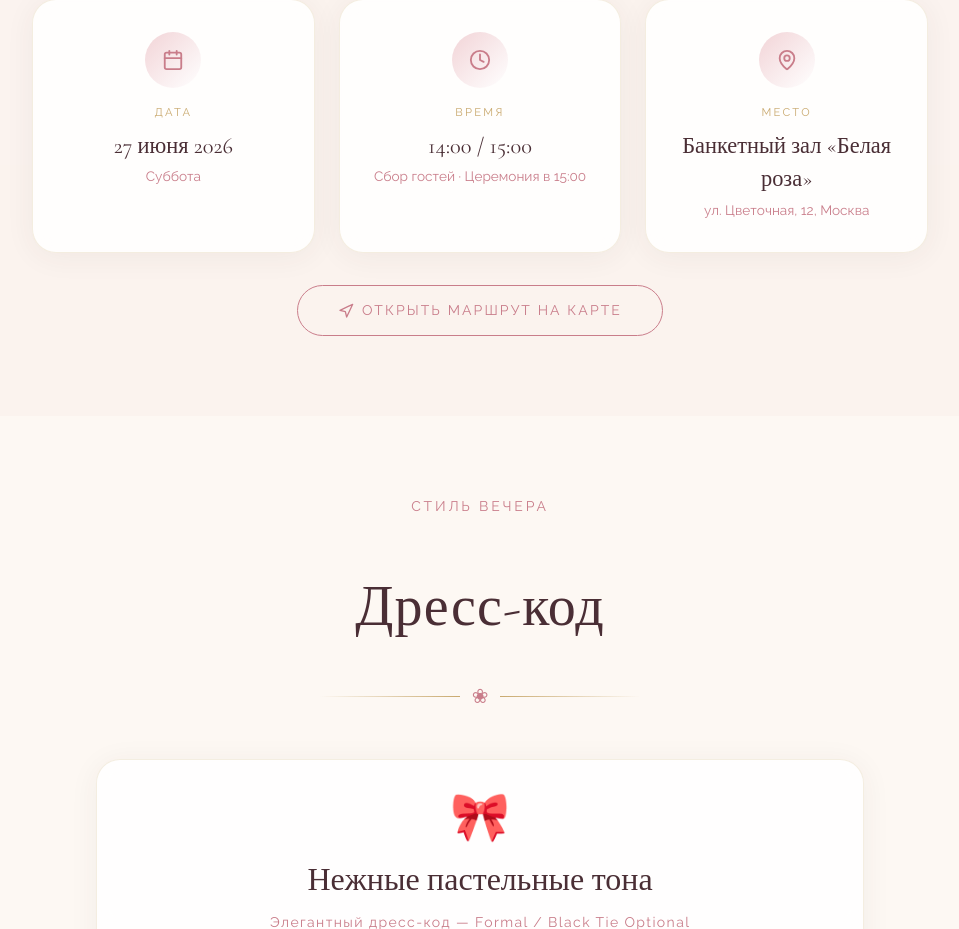
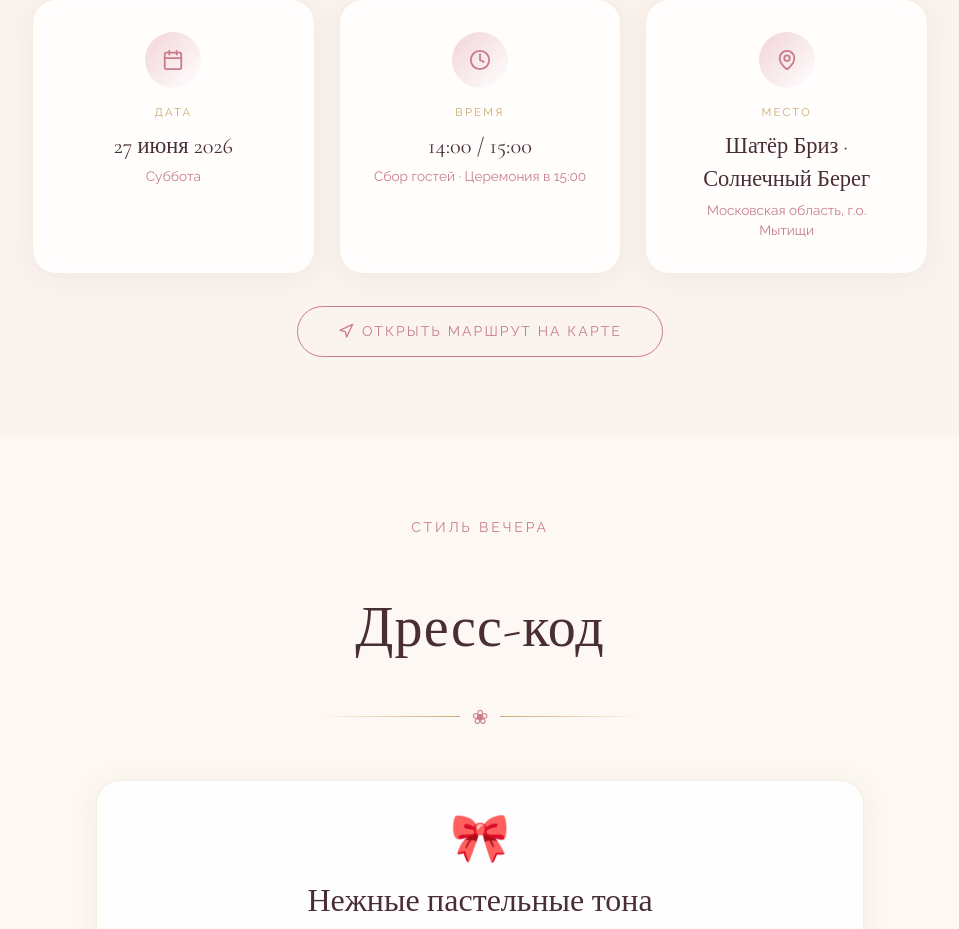
Before and after one commit to pr-poehali-dev/wedding-invitation-artyom-tatyana, a React (Vite) app: page / in a window 1280 px wide. Shown: the part 2091-3020 px from the top of the page, without its empty margins (160-1119 px from the left). Built offline with nearby package versions, Linux system fonts and the light colour scheme.

Commit message:
Add Sunny Beach venue Mytischi

```diff
--- a/src/pages/Index.tsx
+++ b/src/pages/Index.tsx
@@ -165,7 +165,7 @@ export default function Index() {
           {[
             { icon: "Calendar", label: "Дата", value: "27 июня 2026", sub: "Суббота" },
             { icon: "Clock", label: "Время", value: "14:00 / 15:00", sub: "Сбор гостей · Церемония в 15:00" },
-            { icon: "MapPin", label: "Место", value: "Банкетный зал «Белая роза»", sub: "ул. Цветочная, 12, Москва" },
+            { icon: "MapPin", label: "Место", value: "Шатёр Бриз · Солнечный Берег", sub: "Московская область, г.о. Мытищи" },
           ].map(({ icon, label, value, sub }) => (
             <div key={label} className="wedding-card text-center">
               <div className="w-14 h-14 rounded-full mx-auto mb-4 flex items-center justify-center"
@@ -182,7 +182,7 @@ export default function Index() {
         {/* Map link */}
         <div className="text-center mt-8">
           <a
-            href="https://yandex.ru/maps/?text=ул.+Цветочная,+12,+Москва"
+            href="https://yandex.ru/maps/org/solnechny_bereg/74953171641?si=xnm3y2na3jdtrk0q2167npj274"
             target="_blank"
             rel="noopener noreferrer"
             className="btn-outline-wedding inline-flex items-center gap-2"
```
